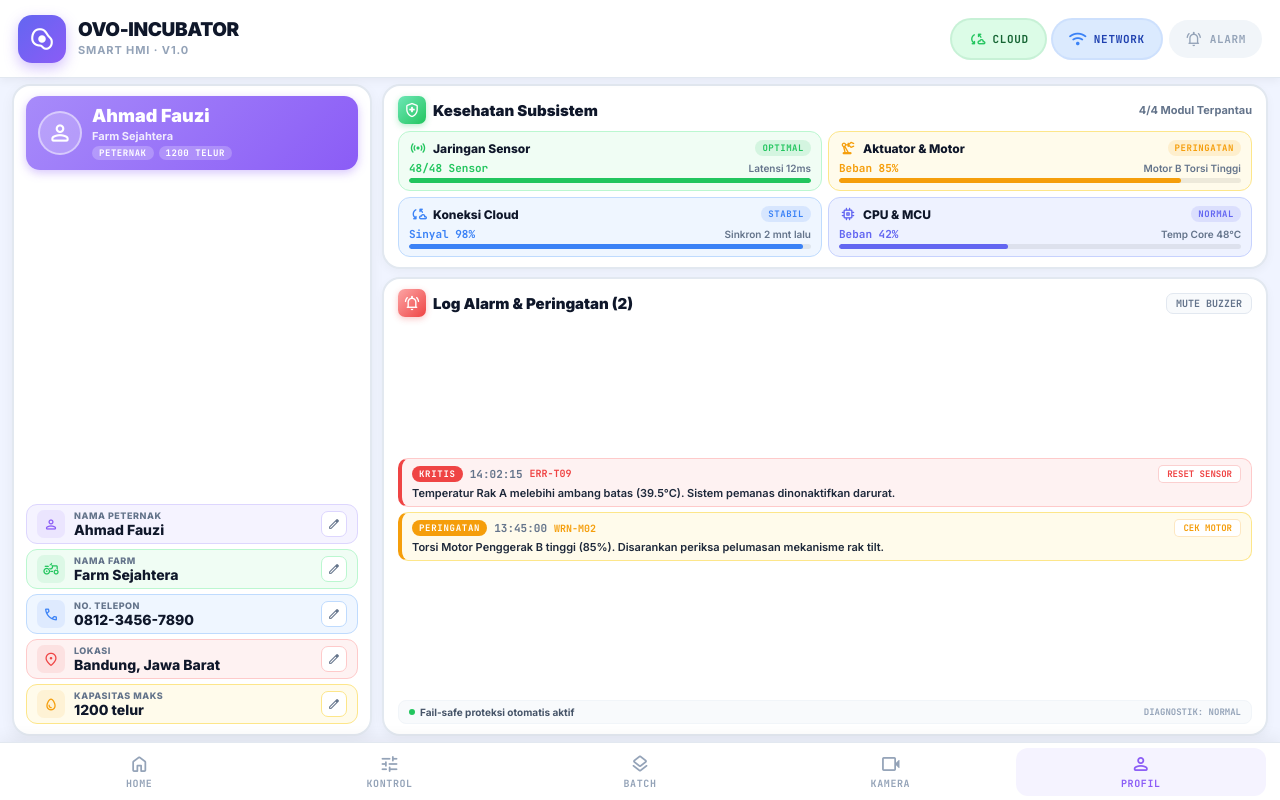
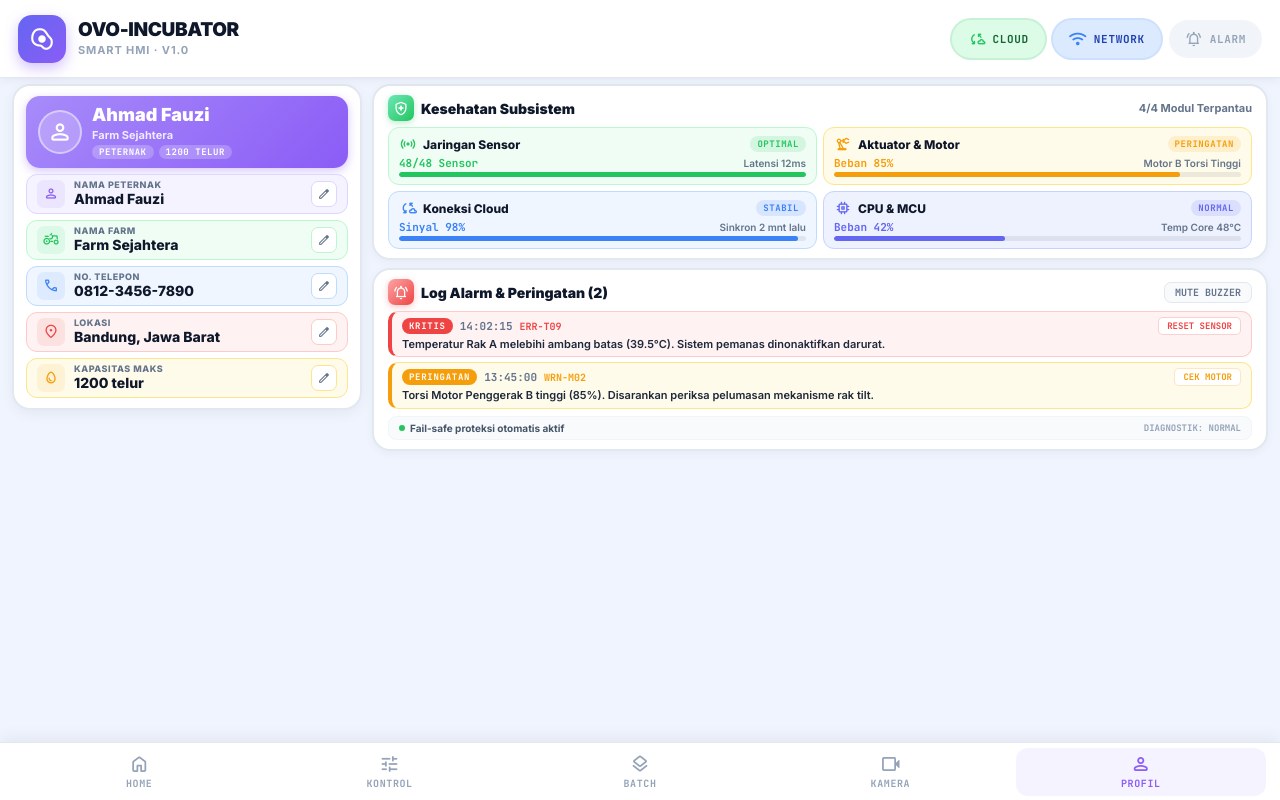
Before and after one commit to RyanPutra1478/Penetas-Telur, a React (Vite) app: page /#/profil in a window 1280 px wide. Built offline with nearby package versions, Linux system fonts and the light colour scheme.

Commit message:
fix(profil): align all panel contents strictly to top and remove dead vertical gaps

```diff
--- a/src/pages/ProfilSistem.jsx
+++ b/src/pages/ProfilSistem.jsx
@@ -62,12 +62,11 @@ const HealthCard = ({ icon, title, value, detail, percent, status, color, bg, bo
   <div style={{
     background: bg,
     border: `1.5px solid ${border}`,
-    borderRadius: 12,
+    borderRadius: 11,
     padding: '7px 10px',
     display: 'flex',
     flexDirection: 'column',
-    justifyContent: 'space-between',
-    gap: 4,
+    gap: 3,
   }}>
     <div style={{ display: 'flex', justifyContent: 'space-between', alignItems: 'center' }}>
       <div style={{ display: 'flex', alignItems: 'center', gap: 6 }}>
@@ -84,7 +83,7 @@ const HealthCard = ({ icon, title, value, detail, percent, status, color, bg, bo
     </div>
 
     <div>
-      <div style={{ display: 'flex', justifyContent: 'space-between', alignItems: 'center', marginBottom: 3 }}>
+      <div style={{ display: 'flex', justifyContent: 'space-between', alignItems: 'center', marginBottom: 2 }}>
         <span style={{ fontSize: 11, fontWeight: 800, color, fontFamily: "'JetBrains Mono', monospace" }}>{value}</span>
         <span style={{ fontSize: 10, fontWeight: 600, color: '#64748B' }}>{detail}</span>
       </div>
@@ -102,10 +101,10 @@ const AlarmCard = ({ level, time, id, msg, action, color, bg, border }) => (
     border: `1.5px solid ${border}`,
     borderLeft: `4px solid ${color}`,
     borderRadius: 10,
-    padding: '6px 10px',
+    padding: '5px 10px',
     display: 'flex',
     flexDirection: 'column',
-    gap: 3,
+    gap: 2,
   }}>
     <div style={{ display: 'flex', justifyContent: 'space-between', alignItems: 'center' }}>
       <div style={{ display: 'flex', gap: 7, alignItems: 'center' }}>
@@ -133,7 +132,7 @@ const AlarmCard = ({ level, time, id, msg, action, color, bg, border }) => (
 );
 
 /* ================================================
-   PROFIL SISTEM — Desain Padat & Pas 100%
+   PROFIL SISTEM — Konten Berada di Atas (Top-Aligned)
    ================================================ */
 const ProfilSistem = () => {
   const [namaPeternak,  setNamaPeternak]  = useState('Ahmad Fauzi');
@@ -155,18 +154,19 @@ const ProfilSistem = () => {
   ];
 
   return (
-    <div style={{ display: 'flex', gap: 10, height: '100%', boxSizing: 'border-box' }}>
+    <div style={{ display: 'flex', gap: 10, height: '100%', boxSizing: 'border-box', alignItems: 'flex-start' }}>
 
-      {/* ===== LEFT: Unified Farmer Profile Card ===== */}
+      {/* ===== LEFT: Farmer Profile Card (Semua konten di atas rapat) ===== */}
       <div style={{
-        width: 360,
+        width: 350,
         background: '#FFFFFF',
         borderRadius: 18,
         border: '2px solid #E2E8F0',
         padding: '10px 12px',
         display: 'flex',
         flexDirection: 'column',
-        justifyContent: 'space-between',
+        justifyContent: 'flex-start',   /* Rapat di atas, bukan di bawah/tengah */
+        gap: 6,                         /* Jarak rapat konsisten antar baris */
         boxShadow: '0 4px 14px rgba(0,0,0,0.05)',
         flexShrink: 0,
         boxSizing: 'border-box',
@@ -176,7 +176,7 @@ const ProfilSistem = () => {
         <div style={{
           background: 'linear-gradient(135deg, #A78BFA 0%, #8B5CF6 100%)',
           borderRadius: 14,
-          padding: '10px 12px',
+          padding: '9px 12px',
           display: 'flex',
           alignItems: 'center',
           gap: 10,
@@ -210,41 +210,39 @@ const ProfilSistem = () => {
           </div>
         </div>
 
-        {/* 5 Editable fields — Tightly spaced & solid */}
-        <div style={{ display: 'flex', flexDirection: 'column', gap: 5 }}>
+        {/* 5 Editable fields — Tepat di bawah header, rapat & teratur */}
         <EditField label="Nama Peternak"  value={namaPeternak}  onChange={setNamaPeternak}  icon="person"        color="#8B5CF6" bg="#F5F3FF" border="#DDD6FE" />
         <EditField label="Nama Farm"      value={namaFarm}      onChange={setNamaFarm}      icon="agriculture"   color="#22C55E" bg="#F0FDF4" border="#BBF7D0" />
         <EditField label="No. Telepon"    value={noHP}          onChange={setNoHP}          icon="phone"         color="#3B82F6" bg="#EFF6FF" border="#BFDBFE" />
         <EditField label="Lokasi"         value={lokasi}        onChange={setLokasi}        icon="location_on"   color="#EF4444" bg="#FEF2F2" border="#FECACA" />
         <EditField label="Kapasitas Maks" value={kapasitas}     onChange={setKapasitas}     icon="egg"           color="#F59E0B" bg="#FFFBEB" border="#FDE68A" unit=" telur" />
       </div>
-      </div>
 
-      {/* ===== RIGHT: System Health (2x2 Grid) + Alarms ===== */}
-      <div style={{ flex: 1, display: 'flex', flexDirection: 'column', gap: 8, minWidth: 0, justifyContent: 'space-between' }}>
+      {/* ===== RIGHT: System Health & Alarms (Semua konten di atas rapat) ===== */}
+      <div style={{ flex: 1, display: 'flex', flexDirection: 'column', gap: 8, minWidth: 0, justifyContent: 'flex-start' }}>
 
         {/* Panel 1: Kesehatan Sistem */}
         <div style={{
           background: '#FFFFFF',
           borderRadius: 18,
           border: '2px solid #E2E8F0',
-          padding: '10px 14px',
+          padding: '9px 14px',
           boxShadow: '0 3px 10px rgba(0,0,0,0.04)',
           display: 'flex',
           flexDirection: 'column',
-          gap: 7,
+          gap: 6,
         }}>
           <div style={{ display: 'flex', justifyContent: 'space-between', alignItems: 'center' }}>
             <div style={{ display: 'flex', alignItems: 'center', gap: 7 }}>
               <div style={{
-                width: 28, height: 28, borderRadius: 7,
+                width: 26, height: 26, borderRadius: 7,
                 background: 'linear-gradient(135deg, #6EE7B7, #22C55E)',
                 display: 'flex', alignItems: 'center', justifyContent: 'center',
                 boxShadow: '0 2px 6px rgba(34,197,94,0.3)',
               }}>
-                <span className="material-symbols-rounded" style={{ fontSize: 18, color: '#FFF' }}>health_and_safety</span>
+                <span className="material-symbols-rounded" style={{ fontSize: 17, color: '#FFF' }}>health_and_safety</span>
               </div>
-              <span style={{ fontSize: 15, fontWeight: 900, color: '#0F172A' }}>Kesehatan Subsistem</span>
+              <span style={{ fontSize: 14, fontWeight: 900, color: '#0F172A' }}>Kesehatan Subsistem</span>
             </div>
             <span style={{ fontSize: 11, fontWeight: 700, color: '#64748B' }}>4/4 Modul Terpantau</span>
           </div>
@@ -254,34 +252,32 @@ const ProfilSistem = () => {
           </div>
         </div>
 
-        {/* Panel 2: Alarm & Peringatan Aktif */}
+        {/* Panel 2: Alarm & Peringatan Aktif (Rapat di atas) */}
         <div style={{
           background: '#FFFFFF',
           borderRadius: 18,
           border: '2px solid #E2E8F0',
-          padding: '10px 14px',
+          padding: '9px 14px',
           boxShadow: '0 3px 10px rgba(0,0,0,0.04)',
-          flex: 1,
-          minHeight: 0,
           display: 'flex',
           flexDirection: 'column',
-          justifyContent: 'space-between',
+          gap: 6,
+          justifyContent: 'flex-start',
         }}>
-          <div style={{ display: 'flex', justifyContent: 'space-between', alignItems: 'center', marginBottom: 4 }}>
+          <div style={{ display: 'flex', justifyContent: 'space-between', alignItems: 'center' }}>
             <div style={{ display: 'flex', alignItems: 'center', gap: 7 }}>
               <div style={{
-                width: 28, height: 28, borderRadius: 7,
+                width: 26, height: 26, borderRadius: 7,
                 background: 'linear-gradient(135deg, #FCA5A5, #EF4444)',
                 display: 'flex', alignItems: 'center', justifyContent: 'center',
                 boxShadow: '0 2px 6px rgba(239,68,68,0.3)',
               }}>
-                <span className="material-symbols-rounded" style={{ fontSize: 18, color: '#FFF' }}>notifications_active</span>
+                <span className="material-symbols-rounded" style={{ fontSize: 17, color: '#FFF' }}>notifications_active</span>
               </div>
-              <span style={{ fontSize: 15, fontWeight: 900, color: '#0F172A' }}>Log Alarm & Peringatan ({alarms.length})</span>
+              <span style={{ fontSize: 14, fontWeight: 900, color: '#0F172A' }}>Log Alarm & Peringatan ({alarms.length})</span>
             </div>
-            <div style={{ display: 'flex', gap: 6 }}>
             <button style={{
-                padding: '3px 9px', borderRadius: 7,
+              padding: '3px 10px', borderRadius: 7,
               border: '1px solid #E2E8F0', background: '#F8FAFC',
               fontSize: 10, fontWeight: 800, color: '#64748B', cursor: 'pointer',
               fontFamily: "'JetBrains Mono', monospace",
@@ -289,18 +285,17 @@ const ProfilSistem = () => {
               MUTE BUZZER
             </button>
           </div>
-          </div>
 
-          {/* Alarm Cards list */}
+          {/* Alarm Cards list — tepat di bawah header, rapat */}
           <div style={{ display: 'flex', flexDirection: 'column', gap: 5 }}>
             {alarms.map((a, i) => <AlarmCard key={i} {...a} />)}
           </div>
 
-          {/* Bottom security assurance pill */}
+          {/* Security assurance pill — langsung di bawah daftar alarm */}
           <div style={{
             display: 'flex', alignItems: 'center', justifyContent: 'space-between',
             padding: '5px 10px', background: '#F8FAFC', borderRadius: 8,
-            border: '1px solid #F1F5F9', marginTop: 2,
+            border: '1px solid #F1F5F9', marginTop: 1,
           }}>
             <div style={{ display: 'flex', alignItems: 'center', gap: 5 }}>
               <div style={{ width: 6, height: 6, borderRadius: '50%', background: '#22C55E' }} />
```
Lines whose indentation alone changed are shown as unchanged.
